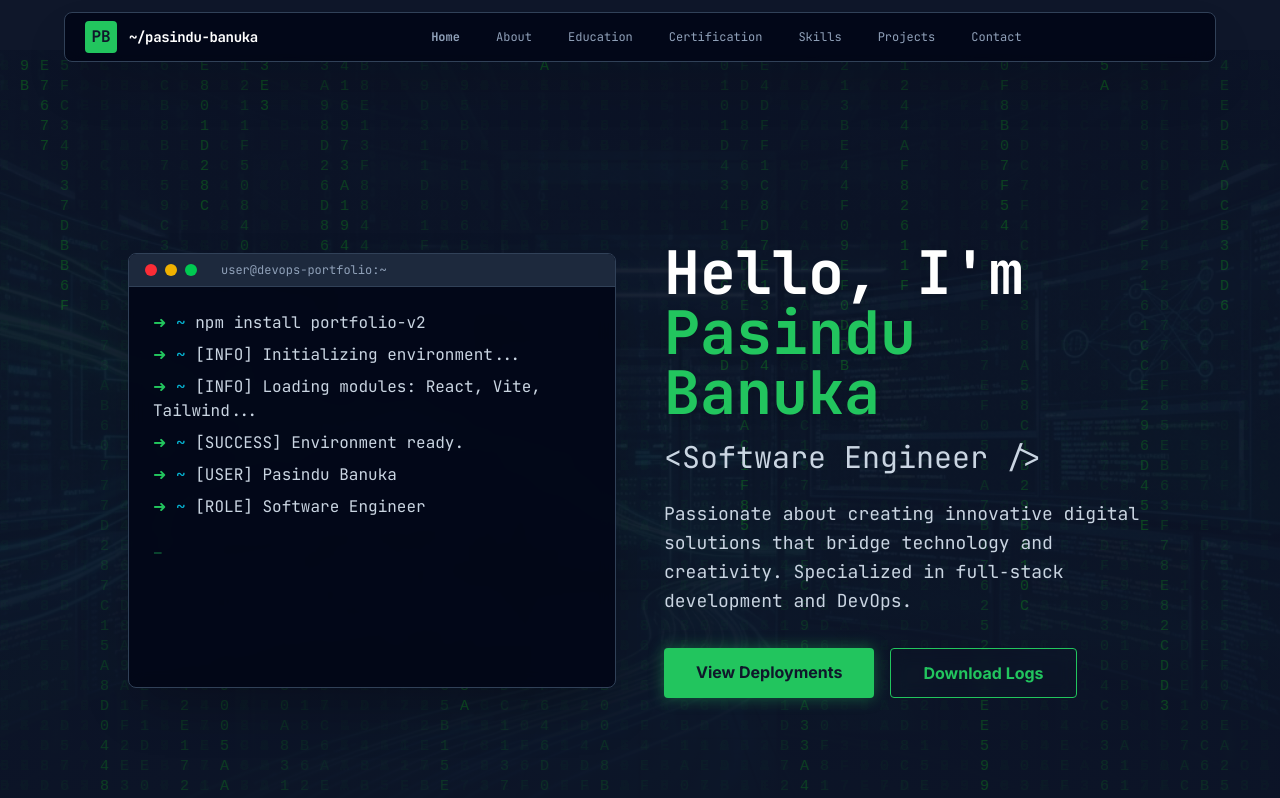
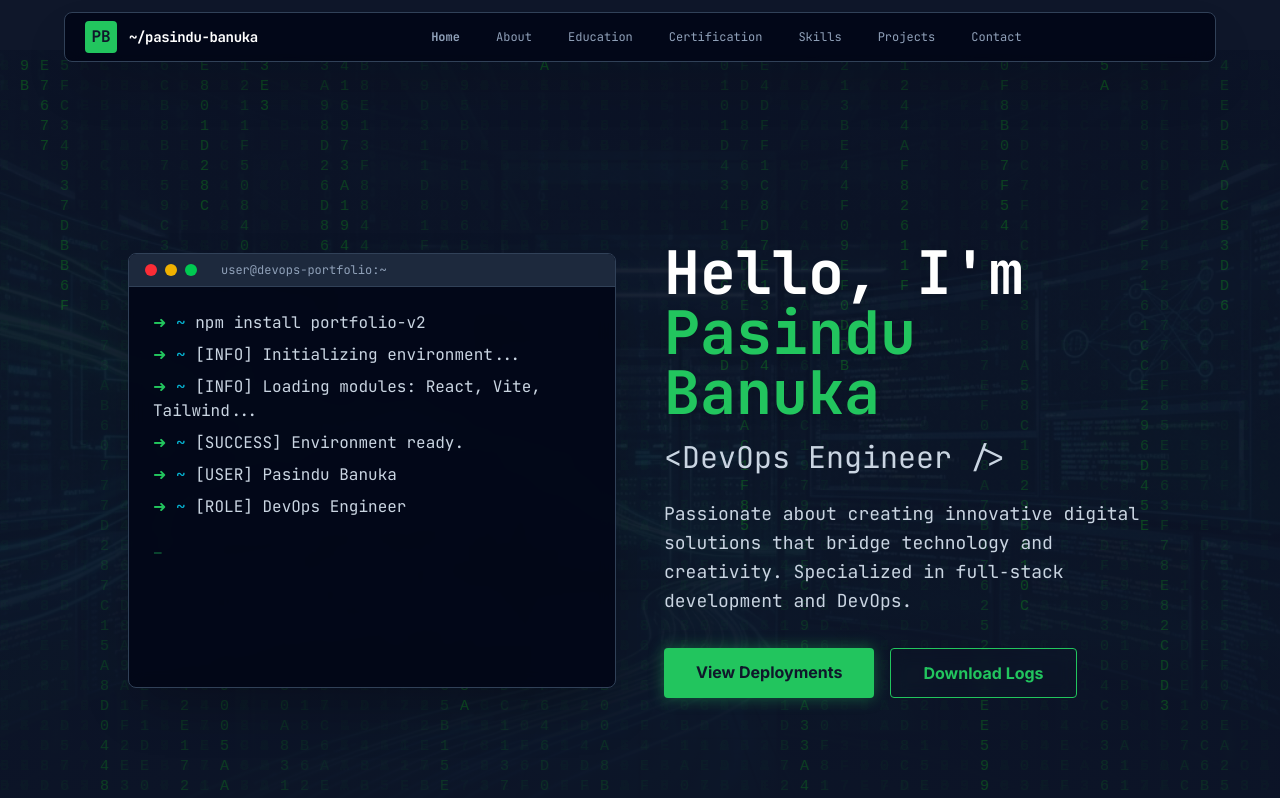
Before and after one commit to DKPBanuka/PortfolioV2, a React (Vite) app: page / in a window 1280 px wide. Shown: the top 798 px of the page. Built offline with nearby package versions, Linux system fonts and the light colour scheme.

Commit message:
feat: add personal profile data

```diff
--- a/src/data/profile.js
+++ b/src/data/profile.js
@@ -1,6 +1,6 @@
 export const profile = {
     name: "Pasindu Banuka",
-    role: "Software Engineer",
+    role: "DevOps Engineer",
     secondaryRole: "Full Stack Developer",
     bio: "Passionate about creating innovative digital solutions that bridge technology and creativity. Specialized in full‑stack development and DevOps.",
     email: "pasindubanuka155@gmail.com",
```
